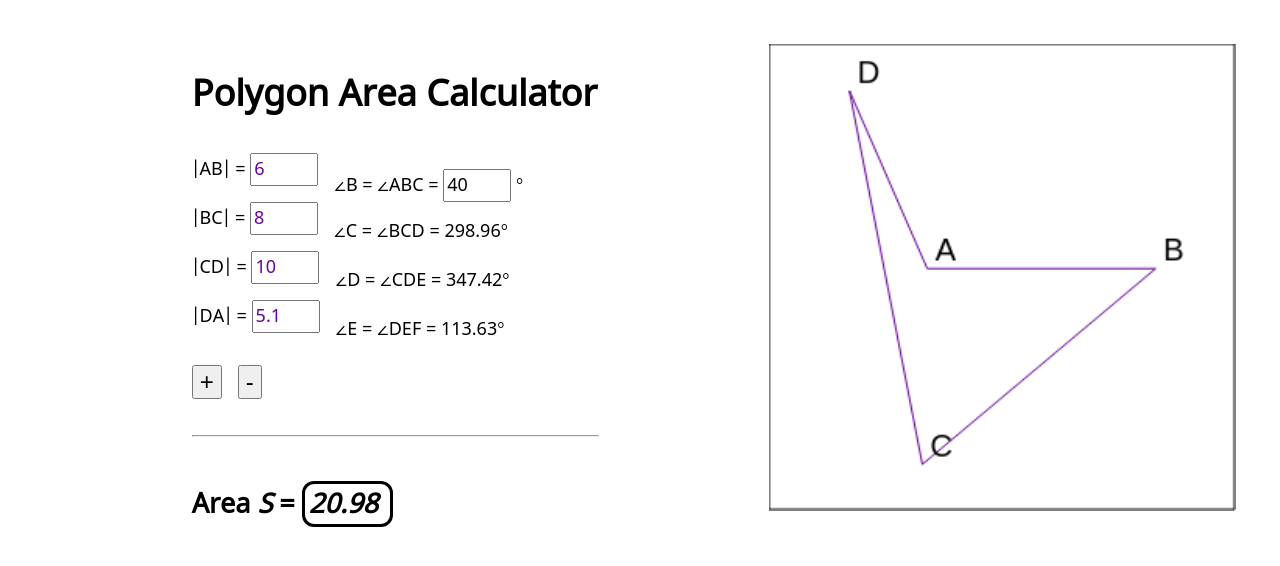
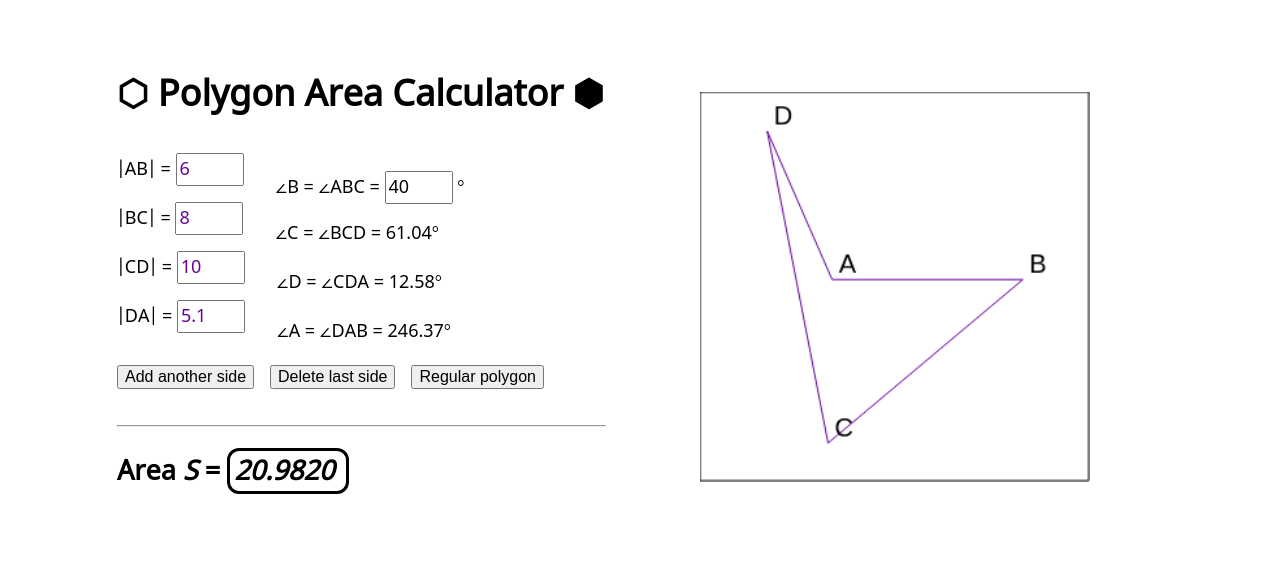
Before and after one commit to pier-bezuhoff/polygon-area, a SvelteKit app: page / in a window 1280 px wide. Shown: the top 566 px of the page. Built offline with nearby package versions, Linux system fonts and the light colour scheme.

Commit message:
fixes + regular polygon

```diff
--- a/src/lib/geometry.ts
+++ b/src/lib/geometry.ts
@@ -1,5 +1,5 @@
 const { PI, abs, min, max, sqrt, sin, cos, hypot, atan2 } = Math;
-import type { Polygon, Vertex, Edge, Angle, Area } from './types';
+import type { Polygon, Vertex, Edge, Angle, Area, Size } from './types';
 import { Point } from './types';
 
 const EPSILON = 1e-6;
@@ -10,7 +10,7 @@ export function calculateCircleIntersection(
   r1: number,
   x2: number,
   y2: number,
-	r2: number
+  r2: number,
 ): Vertex[] {
   const r12 = r1 * r1;
   const r22 = r2 * r2;
@@ -99,7 +99,6 @@ export function edgesIntersect(edge1: Edge, edge2: Edge): boolean {
       // parallel edges
       return false;
     } else {
-			// FIXME
       const x = (start2.y - start1.y - k2 * start2.x + k1 * start1.x) / (k1 - k2);
       const y = k1 * (x - start1.x) + start1.y;
       const p = Point(x, y);
@@ -222,7 +221,7 @@ export function calculateAngles(vertices: Vertex[]): Angle[] {
     const start = vertices[i];
     const pivot = vertices[(i + 1) % n];
     const end = vertices[(i + 2) % n];
-		angles.push(calculateAngle3(start, pivot, end));
+    angles.push(360 - calculateAngle3(start, pivot, end)); // adjustment for left-hand xOy system
   }
   return angles;
 }
@@ -237,6 +236,10 @@ export function calculateArea(vertices: Vertex[]): Area {
   return sum / 2;
 }
 
+export function calculateRegularPolygonAngle(n: Size): Angle {
+  return ((((n - 2) * PI) / n) * 180) / PI;
+}
+
 export type Scaling = {
   centerX: number;
   centerY: number;
@@ -247,7 +250,7 @@ export type Scaling = {
 export function calculateFitInScaling(
   vertices: Vertex[],
   maxWidth: number,
-	maxHeight: number
+  maxHeight: number,
 ): Scaling {
   if (vertices.length == 0) {
     return { centerX: 0, centerY: 0, scaleFactor: 1 };
--- a/src/routes/+page.svelte
+++ b/src/routes/+page.svelte
@@ -6,6 +6,7 @@
     calculateAngles,
     calculateArea,
     calculateFitInScaling,
+    calculateRegularPolygonAngle,
   } from '$lib/geometry';
 
   const latinLetters = 'ABCDEFGHIJKLMNOPQRSTUVWXYZ'.split('');
@@ -15,6 +16,15 @@
     const startLetters = latinLetters[i];
     const endLetters = latinLetters[(i + 1) % size];
     return startLetters + endLetters;
+  }
+
+  function mkAngleName(i: Index, size: Size): string {
+    const j = (i + 1) % size;
+    const k = (i + 2) % size;
+    const startLetter = latinLetters[i];
+    const pivotLetter = latinLetters[j];
+    const endLetter = latinLetters[k];
+    return `∠${pivotLetter} = ∠${startLetter}${pivotLetter}${endLetter} =`;
   }
 
   const defaultPolygon1: Polygon = {
@@ -96,13 +106,26 @@
   });
 
   function addSide() {
-    polygon.angles.push(angles[polygon.angles.length]);
-    polygon.sides.push(0);
+    const firstNonInputAngle = angles[polygon.angles.length];
+    polygon.angles.push(parseFloat(firstNonInputAngle.toFixed(2)));
+    polygon.sides.push(1);
   }
 
   function deleteSide() {
     polygon.sides.pop();
     polygon.angles.pop();
+  }
+
+  function toRegularPolygon() {
+    const n = polygon.sides.length;
+    const angle = parseFloat(calculateRegularPolygonAngle(n).toFixed(2));
+    const sideLength = polygon.sides[0] ?? 1;
+    for (let i = 0; i < n; i++) {
+      polygon.sides[i] = sideLength;
+      if (i < polygon.angles.length) {
+        polygon.angles[i] = angle;
+      }
+    }
   }
 </script>
 
@@ -120,8 +143,9 @@
 <main>
   <div class="row">
     <div class="left-column">
+      <div class="calcs">
         <div class="entries">
-        <h1>Polygon Area Calculator</h1>
+          <h1>&#11041; Polygon Area Calculator &#11042;</h1>
           {#each polygon.sides as side, i}
             <div class="entry-row">
               <div class="side-entry">
@@ -133,35 +157,39 @@
               <div class="angle-entry">
                 {#if polygon.angles.length > i}
                   <label>
-                  &angle;{latinLetters[i + 1]} = &angle;{latinLetters[i]}{latinLetters[
-                    i + 1
-                  ]}{latinLetters[i + 2]} =
+                    {mkAngleName(i, polygon.sides.length)}
                     <input type="number" class="angle-input" bind:value={polygon.angles[i]} />
                     &deg;
                   </label>
                 {:else if i < angles.length}
-                &angle;{latinLetters[i + 1]} = &angle;{latinLetters[i]}{latinLetters[
-                  i + 1
-                ]}{latinLetters[i + 2]} = {polygon.angles[i] ?? angles[i].toFixed(2)}&deg;
+                  {mkAngleName(i, polygon.sides.length)}
+                  {polygon.angles[i] ?? angles[i].toFixed(2)}&deg;
                 {/if}
               </div>
             </div>
           {/each}
-        <div class="buttons">
-          <button type="button" onclick={addSide}>+</button>
-          <button type="button" onclick={deleteSide}>-</button>
+        </div>
+        <div class="buttons-row">
+          <button type="button" class="control-button" onclick={addSide}>Add another side</button>
+          <button type="button" class="control-button" onclick={deleteSide}>Delete last side</button
+          >
+          <button type="button" class="control-button" onclick={toRegularPolygon}
+            >Regular polygon</button
+          >
         </div>
         {#if area != null}
           <hr class="result-separator" />
-          <div class="result">
-            <h2>Area <i>S</i> = <i class="actual-area">{area.toPrecision(4)}</i></h2>
+          <div class="result-wrap">
+            <h2>Area <i>S</i> = <i class="actual-area">{area.toPrecision(6)}</i></h2>
           </div>
         {/if}
       </div>
     </div>
     {#if vertices != null}
       <div class="right-column">
+        <div class="canvas-wrap">
           <canvas bind:this={canvas} width="300" height="300"></canvas>
+        </div>
       </div>
     {/if}
   </div>
@@ -191,7 +219,6 @@
 
   main {
     padding: 24px;
-    height: 100%;
   }
 
   input[type='number'] {
@@ -206,23 +233,31 @@
 
   .left-column,
   .right-column {
-    height: 100%;
     padding: 12px;
   }
 
   .left-column {
-    width: 60%;
+    width: 50%;
     display: flex;
     flex-direction: column;
-    align-items: center;
+    align-items: end;
+    justify-content: top;
+  }
+
+  .right-column {
+    width: 50%;
+    display: flex;
+    flex-direction: column;
     justify-content: center;
   }
 
-  .right-column {
-    width: 40%;
-    display: flex;
-    flex-direction: column;
-    justify-content: center;
+  .calcs {
+    padding-left: 24px;
+    padding-right: 24px;
+  }
+
+  .entries {
+    /* margin-left: 8px; */
   }
 
   .entry-row {
@@ -233,14 +268,17 @@
   .side-entry,
   .angle-entry {
     float: left;
-    padding-top: 8px;
-    padding-bottom: 8px;
+    padding: 8px;
+  }
+
+  .side-entry {
+    padding-left: 0px;
   }
 
   /* staggered columns effect */
   .angle-entry {
     position: relative;
-    top: 16px;
+    top: 18px;
     margin-left: 16px;
   }
 
@@ -248,16 +286,16 @@
     color: var(--primary-color);
   }
 
-  .buttons {
+  .buttons-row {
     display: flex;
     flex-direction: row;
-    justify-content: left;
+    justify-content: start;
     margin-top: 24px;
   }
 
-  button {
+  .control-button {
     margin-right: 16px;
-    font-size: 24px;
+    font-size: 16px;
   }
 
   .result-separator {
@@ -267,8 +305,7 @@
     margin-bottom: 24px;
   }
 
-  .result {
-    float: left;
+  .result-wrap {
   }
 
   .actual-area {
@@ -277,4 +314,15 @@
     padding-left: 4px;
     padding-right: 12px;
   }
+
+  .canvas-wrap {
+    display: flex;
+    flex-direction: row;
+    justify-content: start;
+    padding: 48px;
+  }
+
+  canvas {
+    width: 80%;
+  }
 </style>
```
Lines whose indentation alone changed are shown as unchanged.
